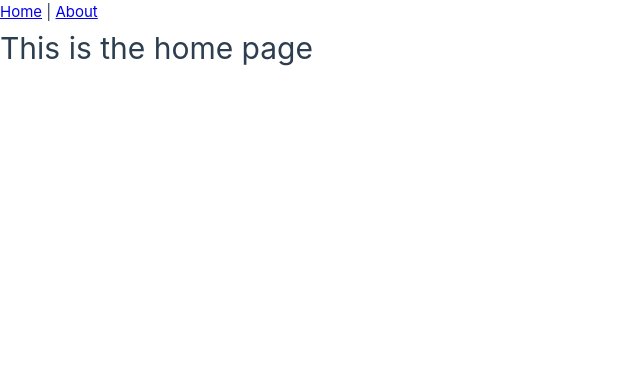
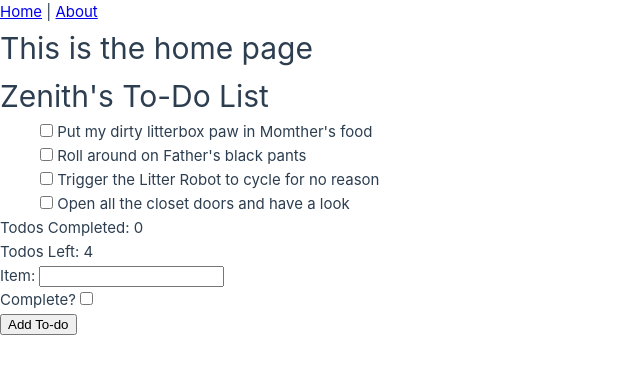
Before and after one commit to tbrenneison/vue-power-hour, a Vue app: page / in a window 1280 px wide. Shown: the top 374 px of the page, without its empty margins (0-640 px from the left). Built offline with nearby package versions, Linux system fonts and the light colour scheme.

Commit message:
first component; TodoList.vue mounted on HomeView.vue

```diff
--- /dev/null
+++ b/src/components/TodoList.vue
@@ -0,0 +1,88 @@
+<template>
+    <h1>Zenith's To-Do List</h1>
+
+    <ul>
+        <li v-for="todo in todos" v-bind:key="todo.id"
+            v-bind:class="{completed: todo.isComplete}">
+            <input type="checkbox" v-model="todo.isComplete">
+            {{ todo.item }}
+        </li>
+    </ul>
+
+    <p>Todos Completed: {{  todosComplete }}</p>
+    <p>Todos Left: {{ todosInComplete }}</p>
+
+    <form v-on:submit.prevent="addTodo">
+        Item:
+        <input type="text" v-model="newTodo.item">
+        <br>
+        Complete?
+        <input type="checkbox" v-model="newTodo.isComplete">
+        <br>
+        <input type="submit" value="Add To-do">
+    </form>
+
+</template>
+
+<script>
+export default {
+    data() {
+        return {
+            todos: [
+                {
+                    id: 1,
+                    item: "Put my dirty litterbox paw in Momther's food",
+                    isComplete: false
+                },
+                {
+                    id: 2,
+                    item: "Roll around on Father's black pants",
+                    isComplete: false
+                },
+                {
+                    id: 3,
+                    item: "Trigger the Litter Robot to cycle for no reason",
+                    isComplete: false
+                },
+                {
+                    id: 4,
+                    item: "Open all the closet doors and have a look",
+                    isComplete: false
+                }
+            ],
+            currentTodoId: 5,
+            newTodo: {}
+        }
+    },
+    computed: {
+        todosComplete() {
+            return this.todos.filter((todo) => {
+                return todo.isComplete
+            }).length;
+        },
+        todosInComplete() {
+            return this.todos.filter((todo) => {
+                return !todo.isComplete
+            }).length;
+        }
+    },
+    methods: {
+        addTodo() {
+            this.newTodo.id = this.currentTodoId;
+            this.todos.push(this.newTodo);
+            this.newTodo = {};
+            this.currentTodoId++;
+        }
+    }
+}
+</script>
+
+<style>
+    li {
+        list-style-type: none;
+    }
+
+    .completed {
+        color: hotpink;
+    }
+</style>
--- a/src/views/HomeView.vue
+++ b/src/views/HomeView.vue
@@ -1,8 +1,11 @@
 <template>
     <h1>This is the home page</h1>
+
+    <todo-list/>
 </template>
 
 <script setup>
+import TodoList from '@/components/TodoList.vue'
 
 </script>
 
```
